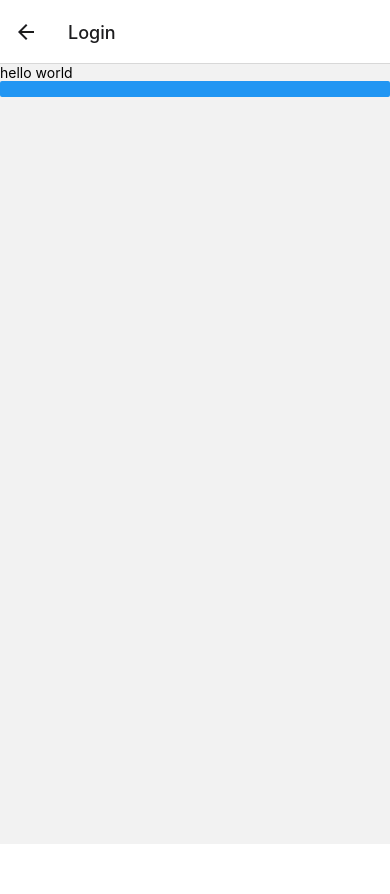
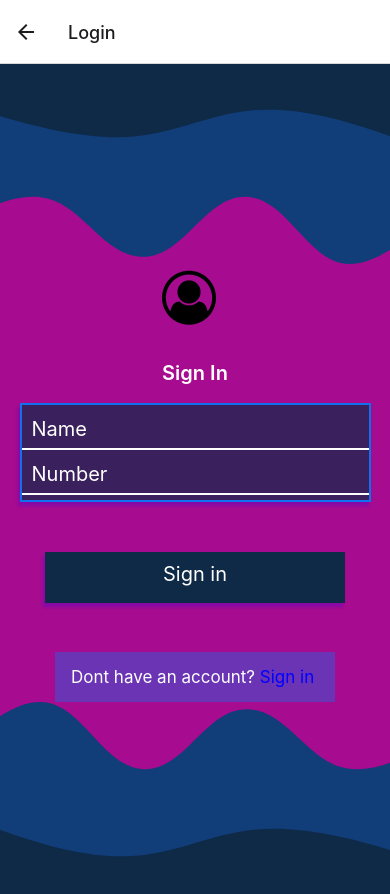
Before and after one commit to Monnus/journalApp, a React Native app: screen /Login in a window 390 px wide. Shown: the top 894 px of the page. Before the commit the page ends 844 px from the top, so only its background shows below. Built offline with nearby package versions, Linux system fonts and the light colour scheme.

Commit message:
adding firebase

```diff
--- a/App.js
+++ b/App.js
@@ -14,9 +14,9 @@ const Stack=createNativeStackNavigator();
   return (
     <NavigationContainer>
    <userContext.Provider >
-          <Stack.Navigator initialRouteName='Signin'>
+          <Stack.Navigator initialRouteName='Signup'>
             <Stack.Screen name="Login" component={LoginPage} />
-            <Stack.Screen name="Signin" component={SignUpPage}/>
+            <Stack.Screen name="Signup" component={SignUpPage}/>
           </Stack.Navigator>
     </userContext.Provider>
     </NavigationContainer>
--- a/package.json
+++ b/package.json
@@ -15,6 +15,7 @@
     "@react-navigation/native-stack": "^6.7.0",
     "expo": "~45.0.0",
     "expo-status-bar": "~1.3.0",
+    "firebase": "^9.9.1",
     "react": "17.0.2",
     "react-dom": "17.0.2",
     "react-native": "0.68.2",
--- a/pages/login.jsx
+++ b/pages/login.jsx
@@ -1,13 +1,116 @@
-import React from "react";
+import React,{useState} from "react";
 import { StyleSheet ,Text, SafeAreaView ,Image,View,ImageBackground,Button,TouchableOpacity,TextInput} from 'react-native';
+import { FontAwesome } from '@expo/vector-icons';
+
+export default function LoginPage({ navigation }){
+    const [name,onChangeName]=useState("Name");
+    const[number,onchangeNumber]=useState("Number");
+
+    console.log(name)
+
+    return (
+        <SafeAreaView style={styles.container}>
+      <View style={{flex:4,width:"100%"}}>
+        <Image source={require("../assets/wave/Wave.svg")} style={styles.wavePNG}/>
+          </View>
+
+          <View style={{height:150,justifyContent:"space-around"}}>
+          <FontAwesome name="user-circle-o" size={54} color="black" />
+
+            <Text style={{fontSize: 20, fontWeight:600, color:"white"}}>Sign In</Text>
+                </View>
 
 
-export default function LoginPage({ navigation }){
-    console.log(navigation);
-    return (
-        <View>
-        <Text>hello world</Text>
-        <Button onPress={()=>navigation.navigate("Signin")}/>
-        </View>
+                <View style={styles.registerContainer}>
+
+                  <TextInput style={styles.txtInput} placeholder={name} onChangeText={text=>onChangeName(text)} />
+                  <TextInput style={styles.txtInput} placeholder={number} onChangeText={num=>onchangeNumber(num)}/>
+
+                </View>
+                        <View style={styles.btnView}>
+                        <TouchableOpacity
+                        onPress={() => alert('Hello, world!')}
+                        style={{ backgroundColor: '#0E2A47' ,width:300,height:"51px",
+                        shadowColor: 'blue',
+                        shadowOffset: {width: -2, height: 4},
+                        shadowOpacity: 0.2,
+                        shadowRadius: 3,}}>
+                        <Text style={styles.textBtn}>Sign in</Text>
+                    </TouchableOpacity>
+                        </View>
+
+                        <View style={styles.tosignIn}>
+                    <Text style={{color:"white",fontSize:17}}>Dont have an account? <Text style={{color:"blue",fontSize:17}} onPress={()=> navigation.navigate("Signin")}>Sign in</Text> </Text>
+                    </View>
+
+                    <View style={{flex:3,width:"100%",height:100}}>
+                   <Image source={require("../assets/wave/Wave.svg")} style={{
+                    width: "100%",
+                    height:200,
+                    display:"block",
+                    transform:[{rotate:"180deg"}]
+                  }}/>
+                  </View>
+
+        </SafeAreaView>
     );
 }
+ const styles=StyleSheet.create({
+    container: {
+        flex:1,
+            backgroundColor: '#A60B90',
+            alignItems: 'center',
+            justifyContent:"space-evenly"
+          },
+    wavePNG: {
+        width: "100%",
+        height:200,
+        display:"block",
+      },
+
+      registerContainer:{
+        flex:2,
+           borderWidth: 2,
+           justifyContent:"space-evenly",
+           borderColor:"#1170EC",
+          width:"90%",
+        backgroundColor:"rgba(14, 42, 71,0.7)",
+        shadowColor: 'blue',
+        shadowOffset: {width: -2, height: 4},
+        shadowOpacity: 0.2,
+        shadowRadius: 3,
+
+      },
+      txtInput:{
+        color:"white",
+        width:"100%",
+        height:40,
+        padding:10,
+        borderBottomWidth:2,
+        borderBottomColor:"white",
+        fontSize:20,
+      },
+      btnView:{
+        height:150,
+        // borderWidth: 2,
+        // borderColor:"#1170EC",
+        justifyContent:"center",
+        alignItems:"center",
+      },
+      textBtn:{
+        fontSize: 20,
+        color: '#fff' ,
+        alignSelf:"center",
+        lineHeight:"45px",
+        "&hover":{color:"red"}
+      },
+      tosignIn:{
+        color:"white",
+        width:280,
+        height:50,
+        justifyContent:"center",
+        alignItems:"center",
+        backgroundColor:"rgba(17, 112, 236,0.4)",
+
+      },
+ })
--- a/pages/signup.jsx
+++ b/pages/signup.jsx
@@ -2,12 +2,14 @@ import React,{useState} from 'react';
 import { StatusBar } from 'expo-status-bar';
 import { StyleSheet, Text, SafeAreaView ,Image,View,ImageBackground,Button,TouchableOpacity,TextInput} from 'react-native';
 import { Octicons } from '@expo/vector-icons';
+import app from '../firebase';
 
+console.log(app);
 function SignUpPage({navigation}){
-    const [name,onChangeName]=useState("Name");
-    const [surname, onChangeSurname]=useState("Surname");
-    const[number,onchangeNumber]=useState("Number");
-    const [email,onChangeEmail]=useState("Email");
+  const [surname, onChangeSurname]=useState("Surname");
+  const [name,onChangeName]=useState("Name");
+  const[number,onchangeNumber]=useState("Number");
+  const [email,onChangeEmail]=useState("Email");
     return (
         <SafeAreaView style={styles.container}>
         <View style={{flex:1,width:"100%"}}>
@@ -20,10 +22,10 @@ function SignUpPage({navigation}){
                 </View>
 
                 <View style={styles.registerContainer}>
-                  <TextInput style={styles.txtInput} placeholder={name}/>
-                  <TextInput style={styles.txtInput} placeholder={surname}/>
-                  <TextInput style={styles.txtInput} placeholder={number}/>
-                  <TextInput style={styles.txtInput} placeholder={email}/>
+                  <TextInput style={styles.txtInput} onChangeText={text=>onChangeName(text)} placeholder={name} />
+                  <TextInput style={styles.txtInput} onChangeText={text=>onChangeSurname(text)} placeholder={surname}/>
+                  <TextInput style={styles.txtInput} onChangeText={num=>onchangeNumber(num)} placeholder={number}/>
+                  <TextInput style={styles.txtInput} onChangeText={text=>onChangeEmail(text)} placeholder={email}/>
                 </View>
 
                   <View style={styles.btnView}>
@@ -49,9 +51,8 @@ function SignUpPage({navigation}){
                     display:"block",
                     transform:[{rotate:"180deg"}]
                   }}/>
+                  </View>
 
-
-                  </View>
               <StatusBar style="auto" />
             </SafeAreaView>
 
```
Also changed, not shown: firebase.js (added), pages/home.jsx (added), 1 other file (tests, documents, lock files or other folders).
